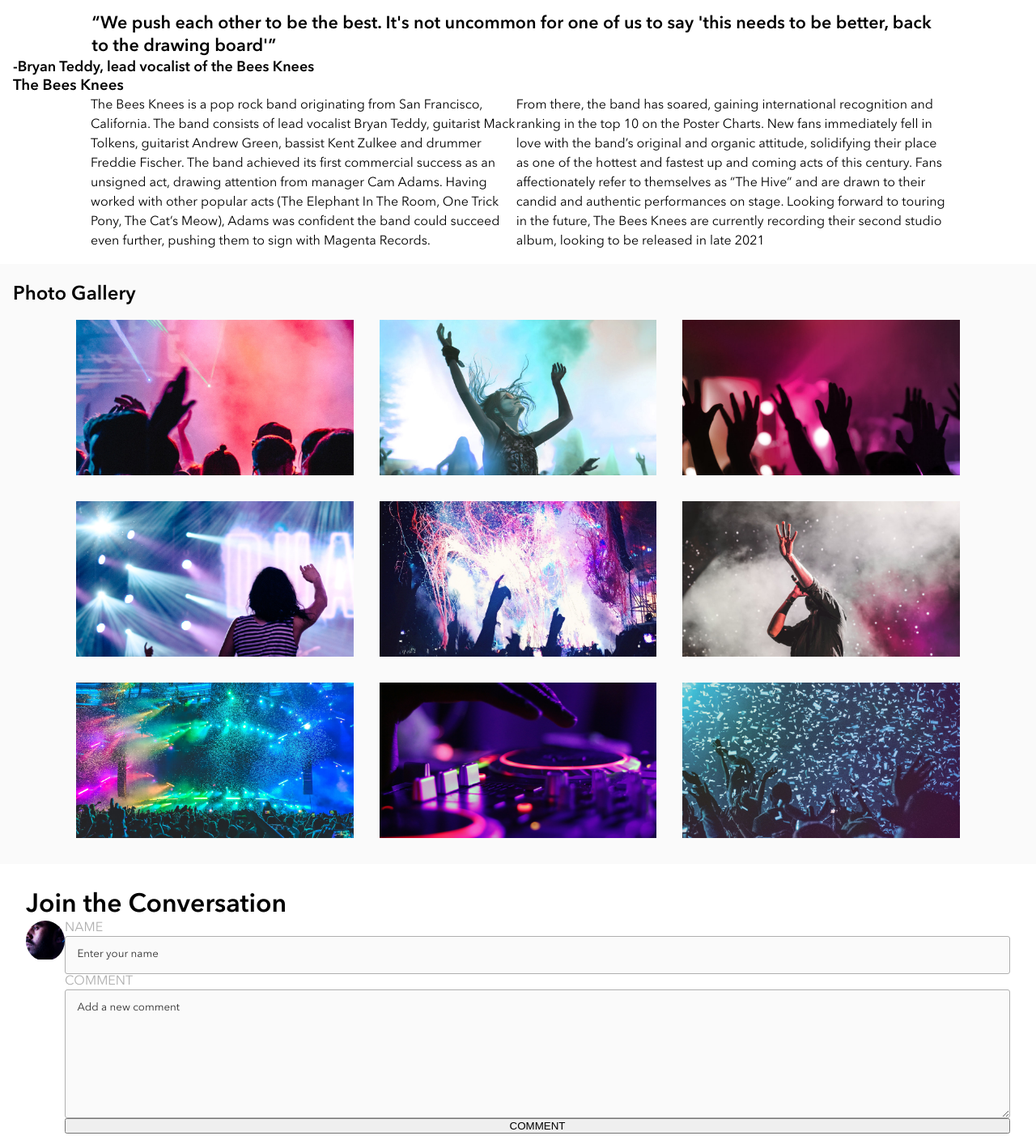
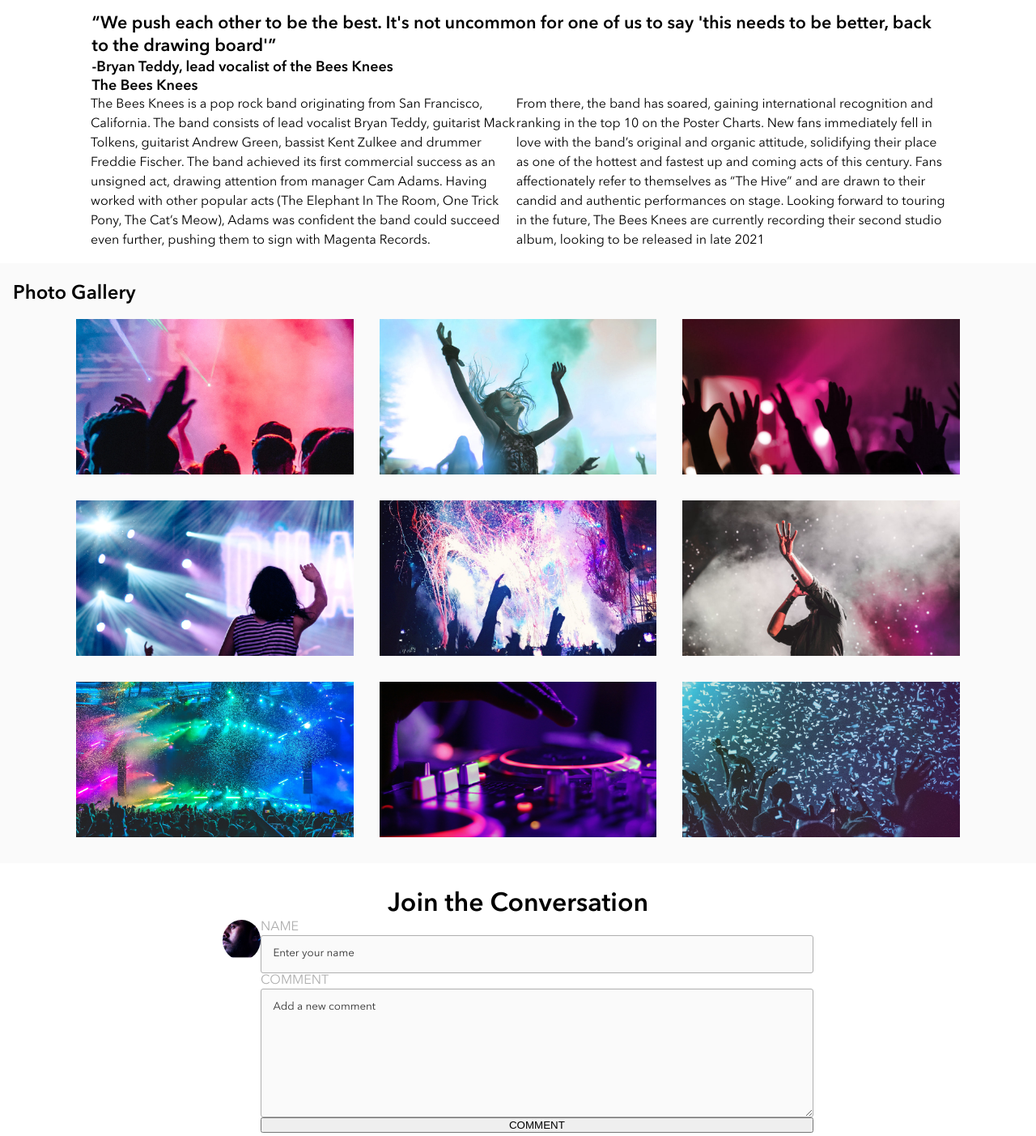
Before and after one commit to dilpreettoor/bandsite, a website: page index.html in a window 1280 px wide. Shown: the part 1443-2846 px from the top of the page at 81% size. Drawn offline with nearby package versions, Linux system fonts and the light colour scheme; no server answers.

Commit message:
made the dummy image round, added font to all text, added desktop and tablet mode for comments

```diff
--- a/index.html
+++ b/index.html
@@ -90,9 +90,9 @@
     </section>
 
     <section class="comment">
+        <h2 class="comment__title">Join the Conversation</h2>
+        <div class="comment__container">
 
-        <div class="comment__container">
-            <h2 class="comment__title">Join the Conversation</h2>
             <form class="comment__form">
                 <div class="comment__wrapper--round">
                     <!-- add profile picture here -->
--- a/styles/bio.scss
+++ b/styles/bio.scss
@@ -1,13 +1,9 @@
 @use "./partials/mixins";
 @use "./partials/variables";
 
-// h1, h2, h3, h4, h5, h6 {
-//     padding: 1.5rem 1rem 1rem 1rem;
-
-//     @include mixins.tablet {
-//         padding: 3rem 2.25rem 2.25rem 2.25rem;
-//     }
-//   }
+ h1, h2, h3, h4, h5, h6 {
+     @include mixins.font(AvenirNextRegular)
+   }
 
 
 *
@@ -205,6 +201,7 @@
 
        @include mixins.tablet {
         font-size: 1.12rem;
+        margin: 0 6.1rem;
 
     }
 
@@ -214,8 +211,8 @@
         @include mixins.font(AvenirNextDemi);
 
         @include mixins.tablet {
-
-
+            font-size: 1.12rem;
+            margin: 0 6.1rem;
         }
     }
 
@@ -283,11 +280,19 @@
 .comment {
     display: flex;
     flex-direction: column;
+    justify-content: center;
+    align-items: center;
+    width: 100%;
     padding: 2rem;
 
     &__container {
         display: flex;
         flex-direction: column;
+        width: 100%;
+
+        @include mixins.tablet {
+            width: 60%;
+        }
     }
 
     &__area {
```
Also changed, not shown: pages/shows.html (+2 -2 lines), styles/bio.css, 1 other file.
